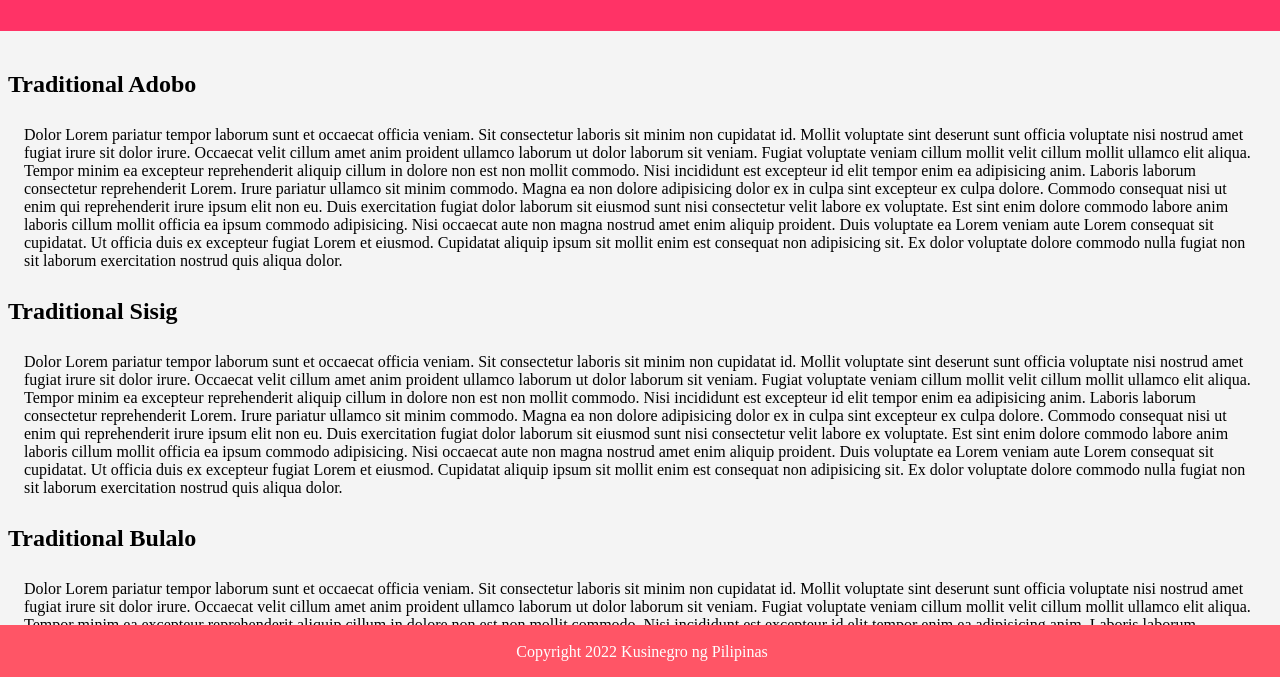
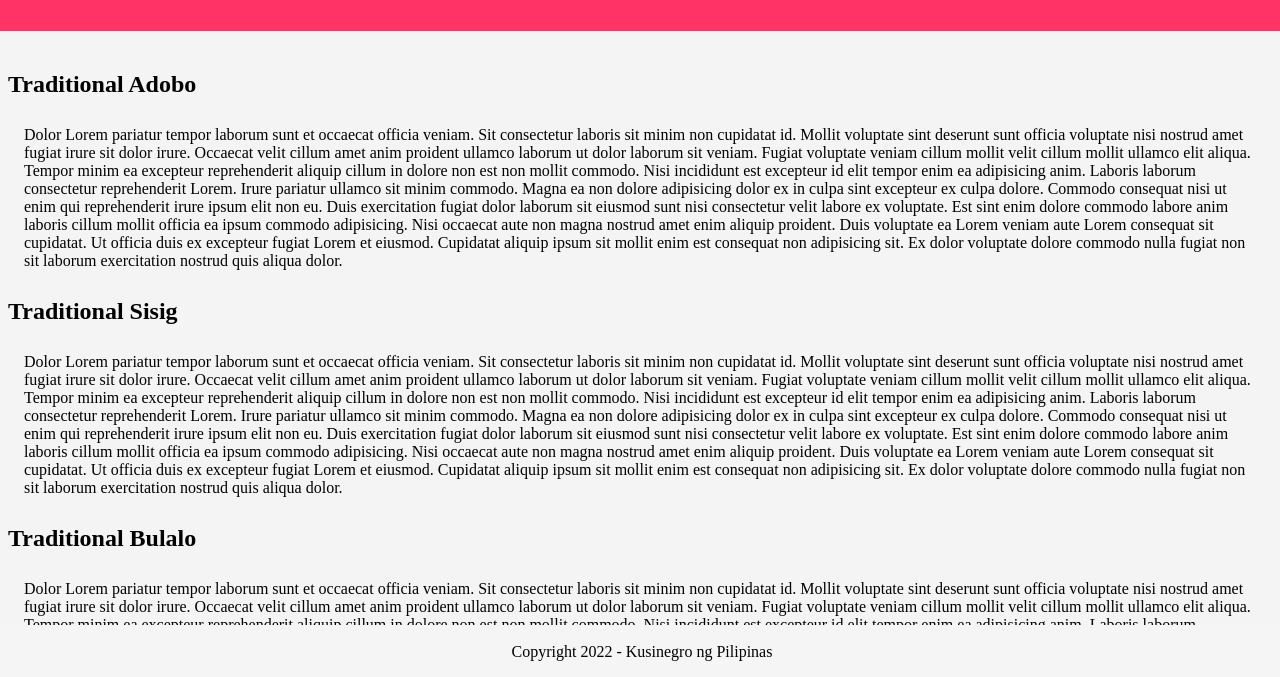
Before and after one commit to asoltes/odin-recipes, a plain HTML site: page index.html in a window 1280 px wide. Shown: the part 121-798 px from the top of the page. Drawn offline with Linux system fonts and the light colour scheme.

Commit message:
change the color of footer

```diff
--- a/index.html
+++ b/index.html
@@ -126,7 +126,7 @@
 
         <section>
             <footer>
-                <p class="copyright">Copyright 2022 Kusinegro ng Pilipinas</p>
+                <p class="copyright">Copyright 2022 - Kusinegro ng Pilipinas</p>
             </footer>
         </section>
     </body>
--- a/styles.css
+++ b/styles.css
@@ -1,3 +1,7 @@
+
+html {
+    width: 100%;
+}
 
 header {
     background-color: #f36;
@@ -32,7 +36,7 @@ article p {
 }
 
 footer {
-    background-color: #f56;
+    background-color: #f5f5f5;
     position: fixed;
     padding: 2px;
     bottom: 0;
@@ -43,6 +47,5 @@ footer {
 }
 
 footer p {
-    display: inline-block;
-    color: white;
+    color: black;
 }
```
